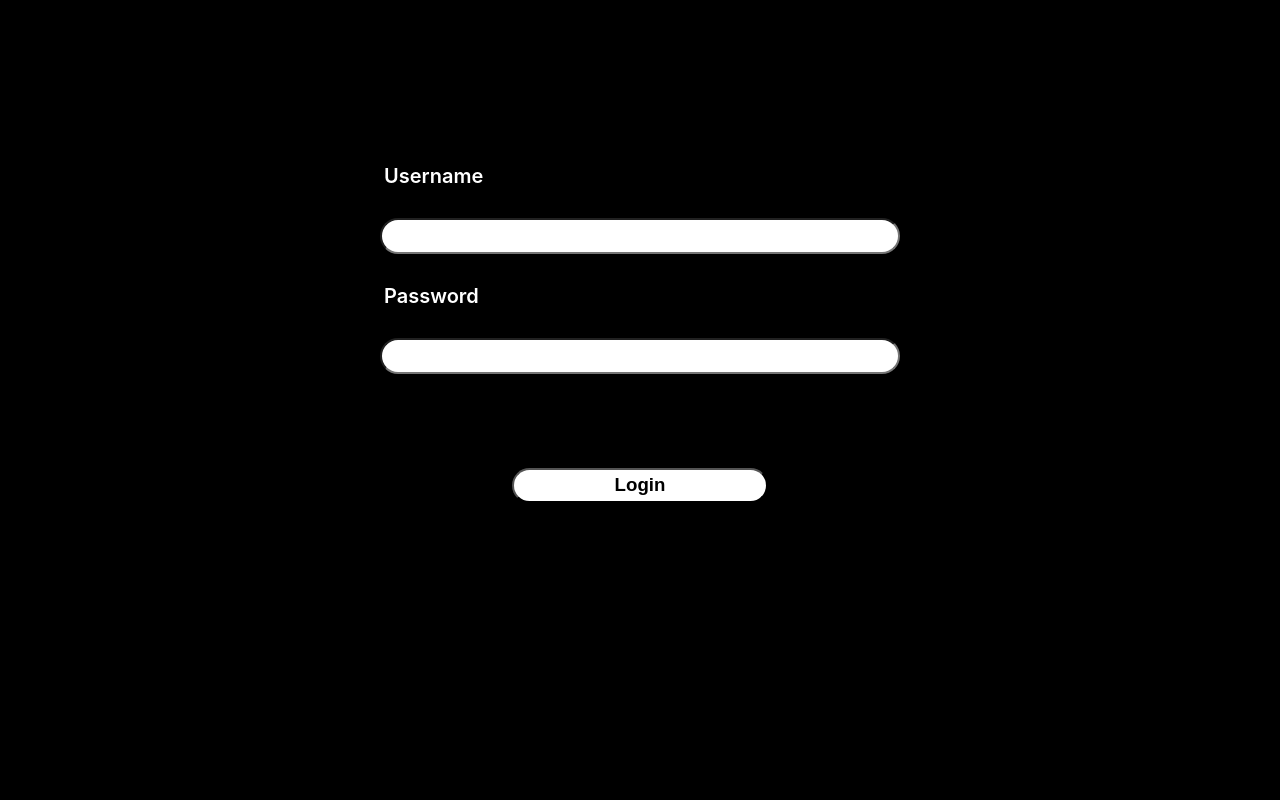
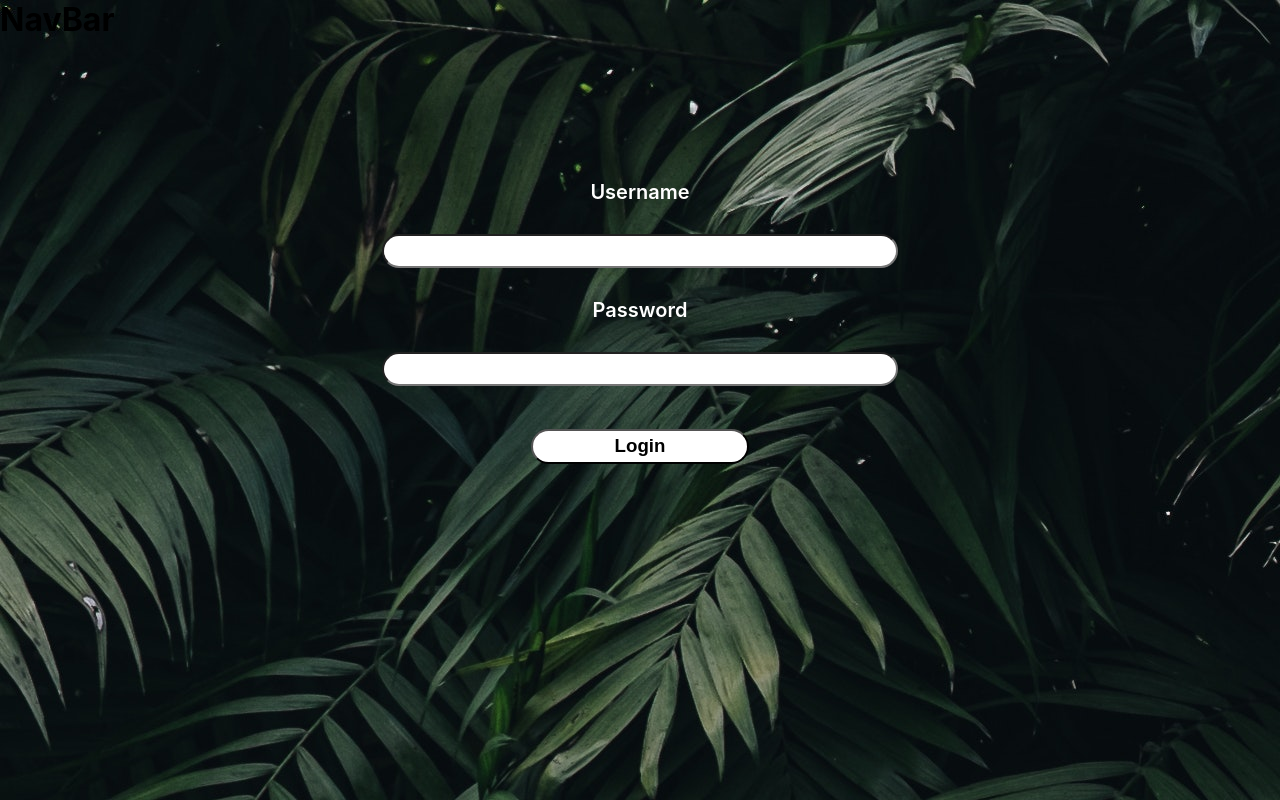
Before and after one commit to davidjhoy/sixbyseven, a React (Create React App) app in the folder client/: page / in a window 1280 px wide. Built offline with nearby package versions, Linux system fonts and the light colour scheme.

Commit message:
background image

```diff
--- a/client/src/components/Login.js
+++ b/client/src/components/Login.js
@@ -6,12 +6,14 @@ import '../css/login.css';
 const Login = () => {
   return (
     <div className = "Login-container">
-        <h1>Login</h1>
+
         <form className = "form">
         <label className = "label">Username</label>
         <input type = "text" name="username" className = "input"/>
+
         <label className = "label">Password</label>
         <input type = "type" name= "password"className = "input"/>
+
         <button className = "input" id = "Login-button">Login</button>
         </form>
 
--- a/client/src/css/login.css
+++ b/client/src/css/login.css
@@ -1,6 +1,10 @@
+*{
+    margin: 0;
+    padding: 0;
+}
+body{
+   background-image: url("../assets/pexels-cátia-matos-1072179.jpeg")
 
-body{
-   background-color: black;
 
 }
 
@@ -19,10 +23,12 @@ body{
     flex-direction: column;
     justify-content: center;
     align-content: center;
+    margin-top: 11%;
 }
 
 .input{
     width: 40% ;
+    max-width: 500pt;
     padding: 5px, 5px, 5px, 5px;
     height: 30px;
     margin-bottom: 30px;
@@ -39,7 +45,7 @@ body{
     color: white;
     font-size: 15pt;
     font-weight: 600;
-    width: 40% ;
+
     margin-bottom: 30px;
     align-self: center;
     align-content: center;
@@ -49,6 +55,7 @@ body{
 
 #Login-button{
     min-height: 35px;
-    width: 20%;
-    margin-top: 5%;
+    width: 17%;
+    max-width: 400px;
+    margin-top: 1%;
 }
```
Also changed, not shown: client/src/assets/pexels-cátia-matos-1072179.jpeg (added).
